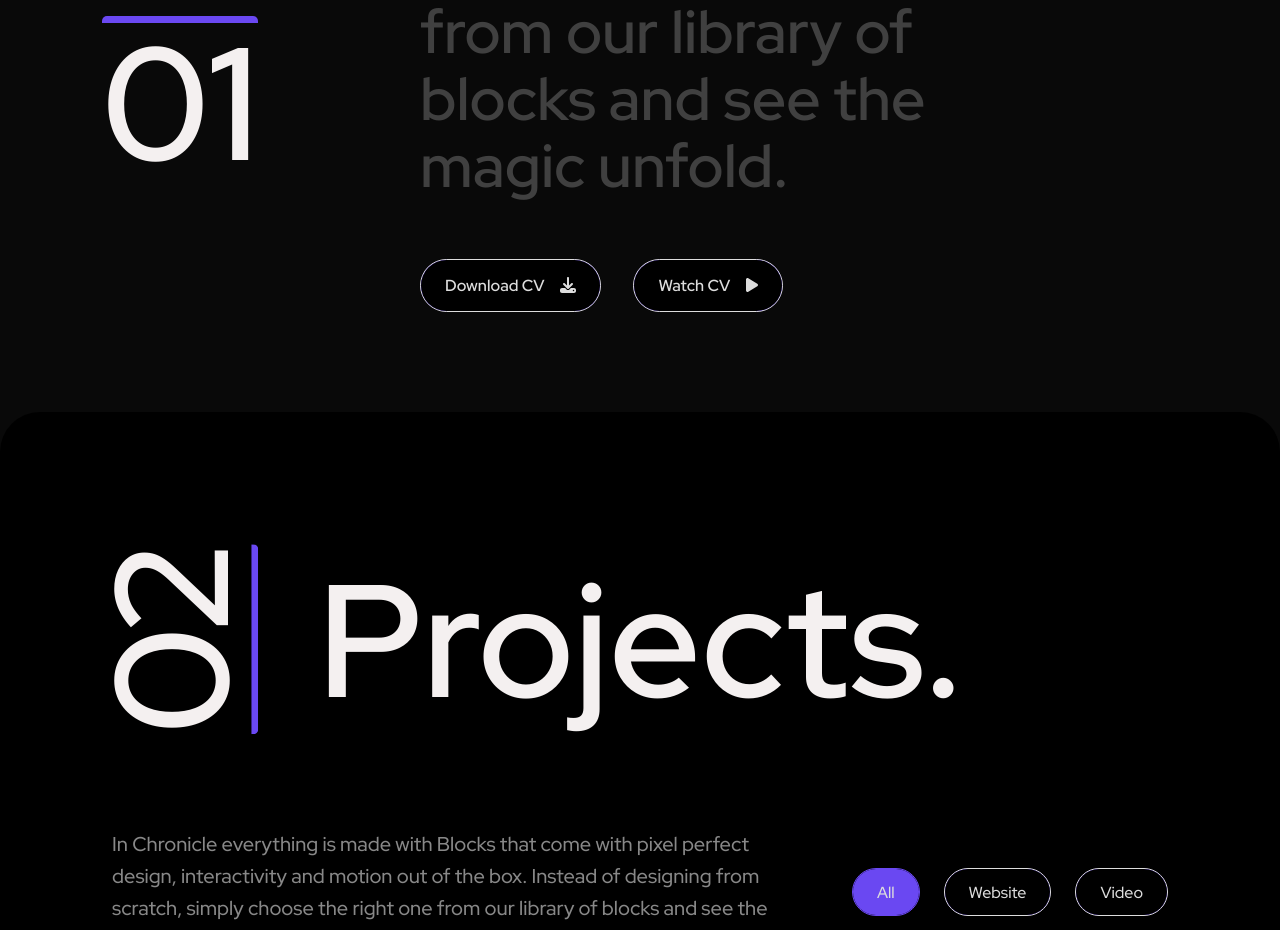
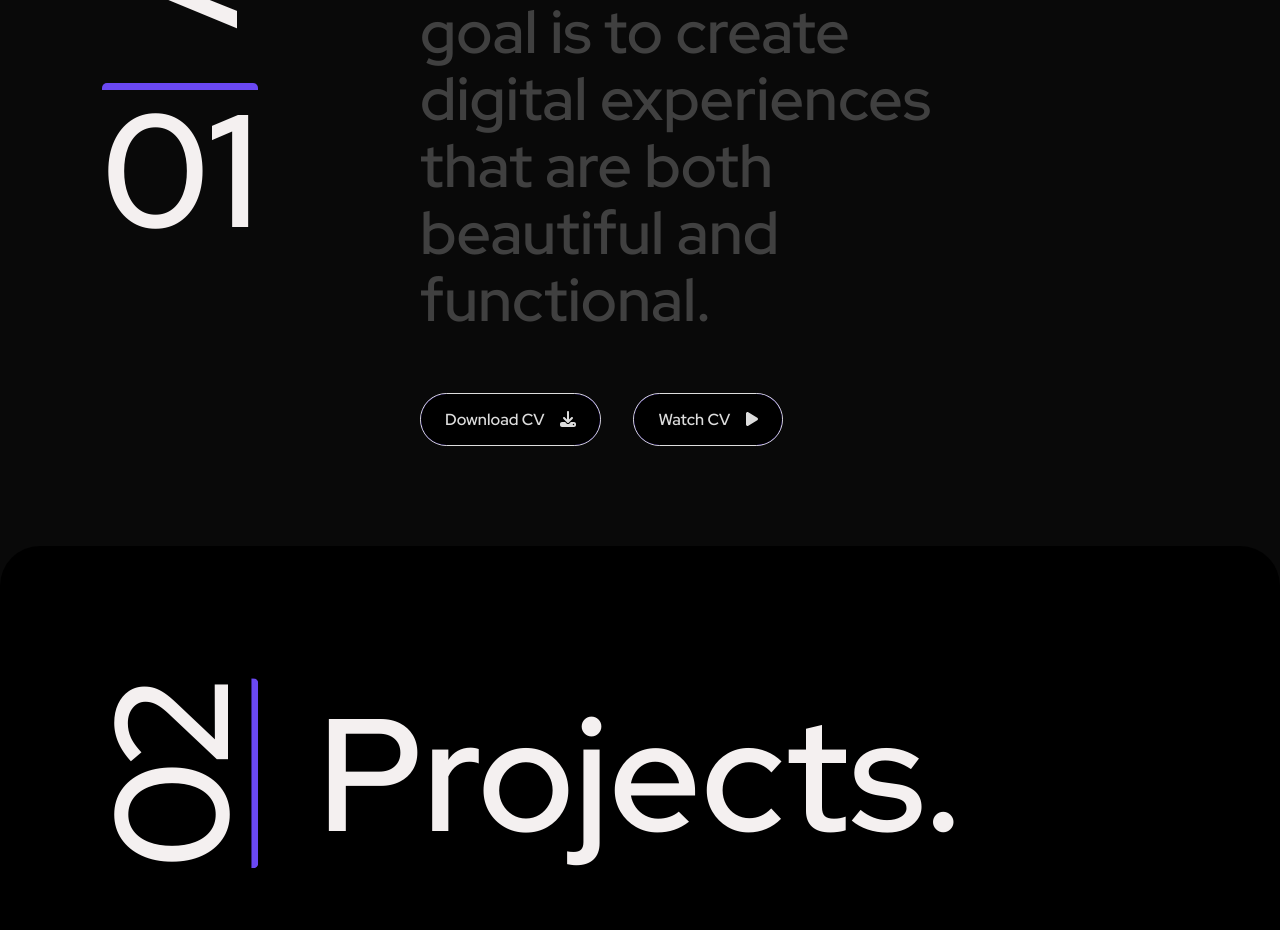
Before and after one commit to TLNRB/portfolioWebsite, a Vue app in the folder portfolioWebsite/: page / in a window 1280 px wide. Shown: the part 1700-2630 px from the top of the page. Built offline with nearby package versions, Linux system fonts and the light colour scheme.

Commit message:
about, skills, projects section real text

```diff
--- a/portfolioWebsite/src/components/About.vue
+++ b/portfolioWebsite/src/components/About.vue
@@ -66,9 +66,10 @@ onMounted(() => {
     </div>
     <div class="content">
       <p ref="text">
-        In Chronicle everything is made with Blocks that come with pixel perfect design,
-        interactivity and motion out of the box. Instead of designing from scratch, simply choose
-        the right one from our library of blocks and see the magic unfold.
+        I am from Hungary with a strong passion towards front-end development. I enjoy working on
+        projects that require a diverse skill set, from designing user interfaces to coding web
+        applications. My goal is to create digital experiences that are both beautiful and
+        functional.
       </p>
       <div class="btn-container">
         <a href="" download="">
--- a/portfolioWebsite/src/components/Projects.vue
+++ b/portfolioWebsite/src/components/Projects.vue
@@ -52,9 +52,9 @@ let filteredProjects = computed(() => {
         <!-- Text and Filter goes here -->
         <div class="text-container">
           <p>
-            In Chronicle everything is made with Blocks that come with pixel perfect design,
-            interactivity and motion out of the box. Instead of designing from scratch, simply
-            choose the right one from our library of blocks and see the magic unfold.
+            In every project I always try to learn from my previous solutions, ideas in a way to be
+            able to make a better work either design or functionality wise. Here you can see my
+            biggest and most recent projects.
           </p>
           <div class="filter-btn-container">
             <button @click="displayAll" :class="{ 'btn-active': activeButton === 'all' }">
--- a/portfolioWebsite/src/components/Skills.vue
+++ b/portfolioWebsite/src/components/Skills.vue
@@ -29,9 +29,9 @@ const skills = ref(allSkills)
       </div>
       <div class="content">
         <div class="text">
-          In Chronicle everything is made with Blocks that come with pixel perfect design,
-          interactivity and motion out of the box. Instead of designing from scratch, simply choose
-          the right one from our library of blocks and see the magic unfold.
+          My technical skills in HTML, CSS, and JavaScript are just the foundation of what I bring
+          to the table. I have experience with a variety of front-end frameworks and tools, and I am
+          always eager to expand my knowledge and learn from others.
         </div>
         <div class="skill-container">
           <div class="slider-container">
```
